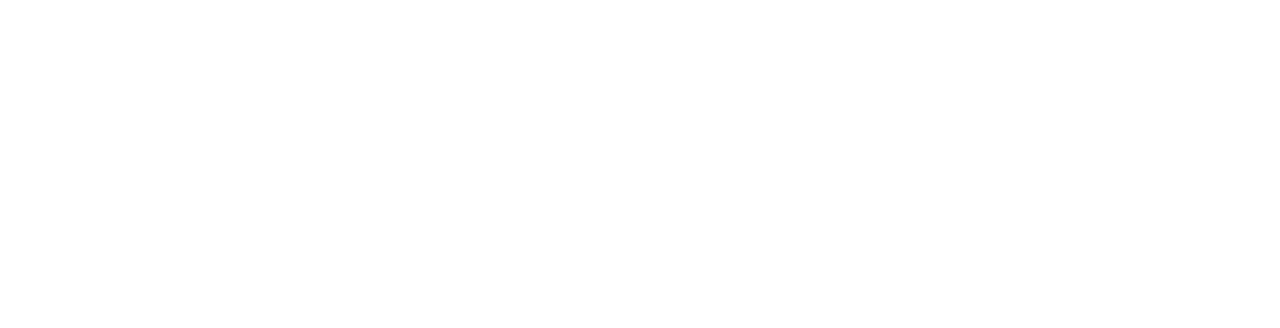
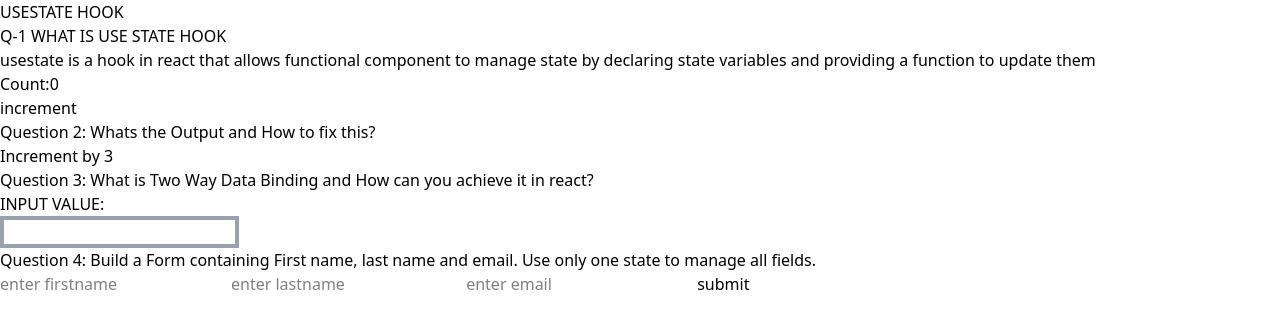
Before and after one commit to kudo07/01-JS-DEV, a React (Vite) app in the folder 10-REACT/CODE/: page / in a window 1280 px wide. Shown: the top 328 px of the page. Built offline with nearby package versions, Linux system fonts and the light colour scheme.

Commit message:
usestate

```diff
--- a/10-REACT/CODE/src/8-HOOKS/1-USE-STATE/UseStateHook.jsx
+++ b/10-REACT/CODE/src/8-HOOKS/1-USE-STATE/UseStateHook.jsx
@@ -1,7 +1,94 @@
-import React from 'react';
+import React, { useState } from 'react';
 
 const UseStateHook = () => {
-  return <div></div>;
+  const [count, setCount] = useState(0);
+  const [value, setValue] = useState('');
+  // 2- const
+  const handleIncrement = () => {
+    // setCount(count + 1);
+    // setCount(count + 1);
+    // setCount(count + 1);
+    // render only once
+
+    // render as sync and updates count as the number of increses
+
+    setCount((prev) => prev + 1);
+
+    setCount((prev) => prev + 1);
+    setCount((prev) => prev + 1);
+    setCount((prev) => prev + 1);
+  };
+  const [userData, setUserData] = useState({
+    firstName: '',
+    lastName: '',
+    email: '',
+  });
+  const handleInputChange = (e) => {
+    const { name, value } = e.target;
+    setUserData({ ...userData, [name]: value });
+  };
+
+  return (
+    <div>
+      <h3>USESTATE HOOK</h3>
+      <h2>Q-1 WHAT IS USE STATE HOOK</h2>
+      <p>
+        usestate is a hook in react that allows functional component to manage
+        state by declaring state variables and providing a function to update
+        them
+      </p>
+      <p>Count:{count}</p>
+      <button onClick={() => setCount((prev) => prev + 1)}>increment</button>
+      <h5>Question 2: Whats the Output and How to fix this?</h5>
+      <button onClick={handleIncrement}>Increment by 3</button>{' '}
+      <h5>
+        Question 3: What is Two Way Data Binding and How can you achieve it in
+        react?
+      </h5>
+      {/*
+      - It is a concept that allows the synchronization of data between the model (or state)
+      and the view in both directions.
+      - You can achieve it by combining state management with controlled components.
+    */}
+      <p>INPUT VALUE:{value}</p>
+      <input
+        type="text"
+        value={value}
+        className="border-4 border-gray-400"
+        onChange={(e) => setValue(e.target.value)}
+      />
+      <h5>
+        Question 4: Build a Form containing First name, last name and email. Use
+        only one state to manage all fields.
+      </h5>
+      <form
+        onSubmit={(e) => {
+          e.preventDefault();
+          console.log(userData);
+        }}
+      >
+        <input
+          type="text"
+          name="firstName"
+          placeholder="enter firstname"
+          onChange={handleInputChange}
+        />
+        <input
+          type="text"
+          name="lastname"
+          placeholder="enter lastname"
+          onChange={handleInputChange}
+        />{' '}
+        <input
+          type="email"
+          name="email"
+          placeholder="enter email"
+          onChange={handleInputChange}
+        />
+        <button className="submit">submit</button>
+      </form>
+    </div>
+  );
 };
 
 export default UseStateHook;
```
